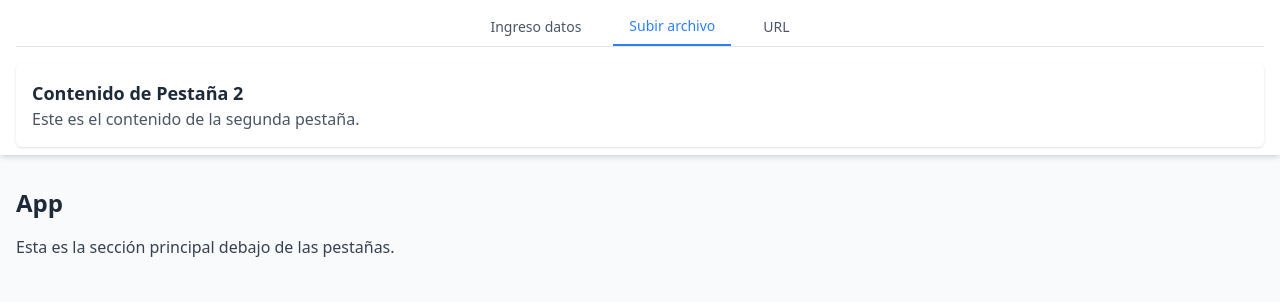
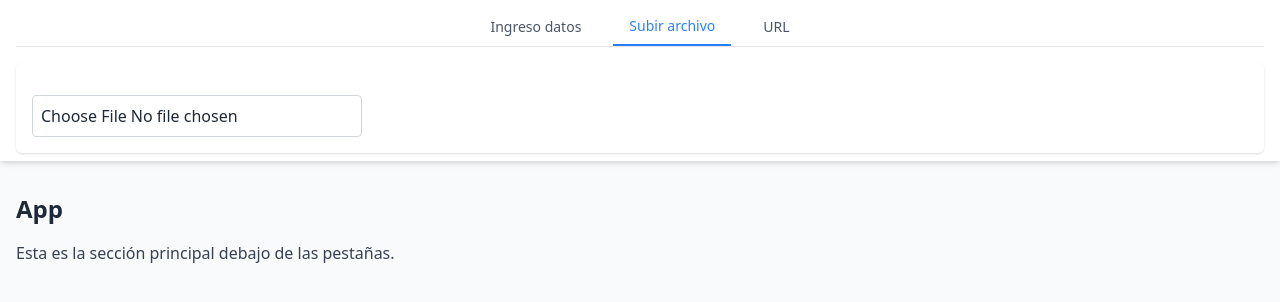
Before and after one commit to Fhernd/proy10_convertidor_csv_sql, a Vue app: page / in a window 1280 px wide. Both pictures are taken after a click on the button "Subir archivo". Shown: the top 302 px of the page. Built offline with nearby package versions, Linux system fonts and the light colour scheme; the HTML template or start-up script is replaced by a standard one.

Commit message:
Control HTML como selector de archivo CSV dispuesto en la segunda pestaña.

```diff
--- a/src/App.vue
+++ b/src/App.vue
@@ -12,13 +12,13 @@ import Tab from '@/components/Tab.vue'
           <template #default="{ activeTab }">
             <Tab label="Ingreso datos">
               <div class="p-4 bg-white shadow rounded-md">
-                <textarea class="w-full h-64 p-2 border border-gray-300 rounded" placeholder="Escribe aquí..."></textarea>
+                <textarea class="w-full h-64 p-2 border border-gray-300 rounded"
+                  placeholder="Escribe aquí..."></textarea>
               </div>
             </Tab>
             <Tab label="Subir archivo">
               <div class="p-4 bg-white shadow rounded-md">
-                <h2 class="text-lg font-semibold">Contenido de Pestaña 2</h2>
-                <p class="text-gray-600">Este es el contenido de la segunda pestaña.</p>
+                <input type="file" accept=".csv" class="mt-4 p-2 border border-gray-300 rounded cursor-pointer" />
               </div>
             </Tab>
             <Tab label="URL">
```
